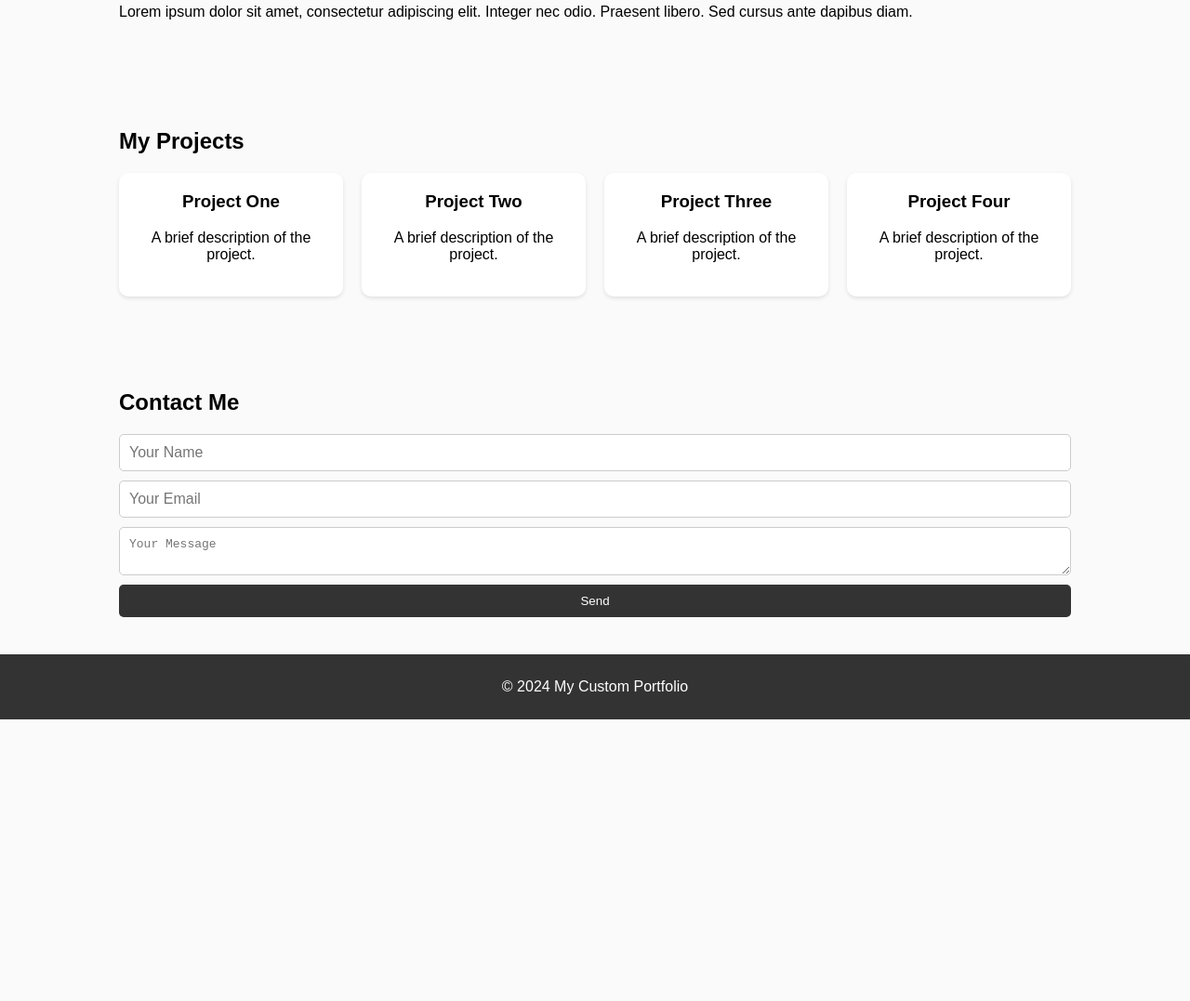
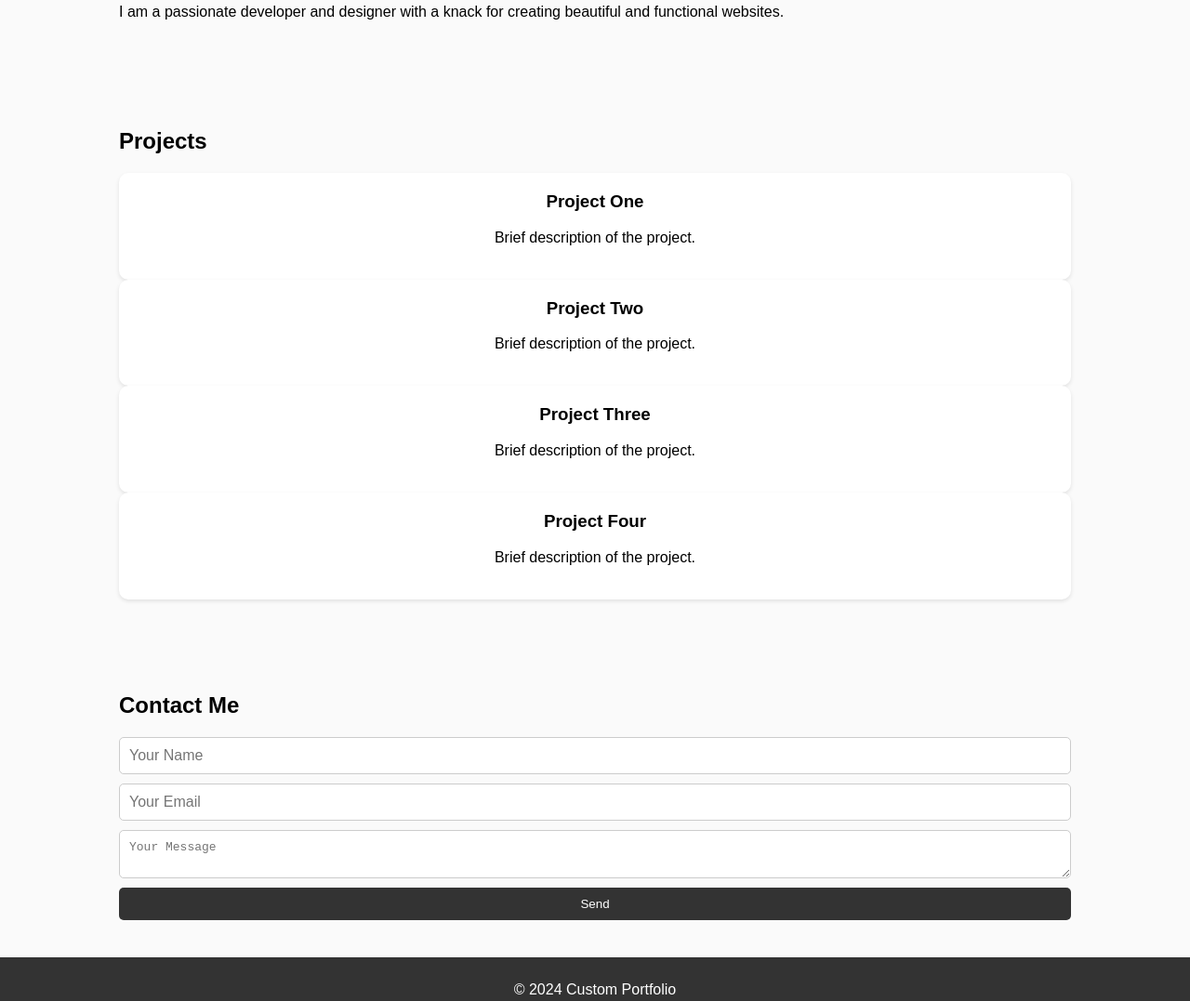
Before and after one commit to diegodevts/diegodevts.github.io, a plain HTML site: page index.html in a window 1280 px wide. Shown: the part 399-1476 px from the top of the page at 93% size. Before the commit the page ends 1173 px from the top, so only its background shows below. Drawn offline with Linux system fonts and the light colour scheme.

Commit message:
Update index.html

```diff
--- a/index.html
+++ b/index.html
@@ -3,11 +3,12 @@
 <head>
     <meta charset="UTF-8">
     <meta name="viewport" content="width=device-width, initial-scale=1.0">
-    <title>My Custom Portfolio</title>
+    <title>Custom Portfolio</title>
     <link rel="stylesheet" href="styles.css">
 </head>
 <body>
     <header>
+        <div class="container">
             <nav>
                 <div class="logo">MyLogo</div>
                 <ul>
@@ -17,53 +18,54 @@
                 </ul>
             </nav>
             <div class="header-content">
-            <h1>Welcome to My Portfolio</h1>
+                <h1>Discover My Work</h1>
                 <p>Developer | Designer | Creator</p>
             </div>
+        </div>
     </header>
-    <section id="about">
+    <section id="about" class="section">
         <div class="container">
             <h2>About Me</h2>
-            <p>Lorem ipsum dolor sit amet, consectetur adipiscing elit. Integer nec odio. Praesent libero. Sed cursus ante dapibus diam.</p>
+            <p>I am a passionate developer and designer with a knack for creating beautiful and functional websites.</p>
         </div>
     </section>
-    <section id="projects">
+    <section id="projects" class="section">
         <div class="container">
-            <h2>My Projects</h2>
-            <div class="project-grid">
+            <h2>Projects</h2>
+            <div class="projects-grid">
                 <div class="project">
                     <h3>Project One</h3>
-                    <p>A brief description of the project.</p>
+                    <p>Brief description of the project.</p>
                 </div>
                 <div class="project">
                     <h3>Project Two</h3>
-                    <p>A brief description of the project.</p>
+                    <p>Brief description of the project.</p>
                 </div>
                 <div class="project">
                     <h3>Project Three</h3>
-                    <p>A brief description of the project.</p>
+                    <p>Brief description of the project.</p>
                 </div>
                 <div class="project">
                     <h3>Project Four</h3>
-                    <p>A brief description of the project.</p>
+                    <p>Brief description of the project.</p>
                 </div>
             </div>
         </div>
     </section>
-    <section id="contact">
+    <section id="contact" class="section">
         <div class="container">
             <h2>Contact Me</h2>
             <form>
-                <input type="text" placeholder="Your Name">
-                <input type="email" placeholder="Your Email">
-                <textarea placeholder="Your Message"></textarea>
+                <input type="text" placeholder="Your Name" required>
+                <input type="email" placeholder="Your Email" required>
+                <textarea placeholder="Your Message" required></textarea>
                 <button type="submit">Send</button>
             </form>
         </div>
     </section>
     <footer>
         <div class="container">
-            <p>&copy; 2024 My Custom Portfolio</p>
+            <p>&copy; 2024 Custom Portfolio</p>
         </div>
     </footer>
 </body>
```
Lines whose indentation alone changed are shown as unchanged.
